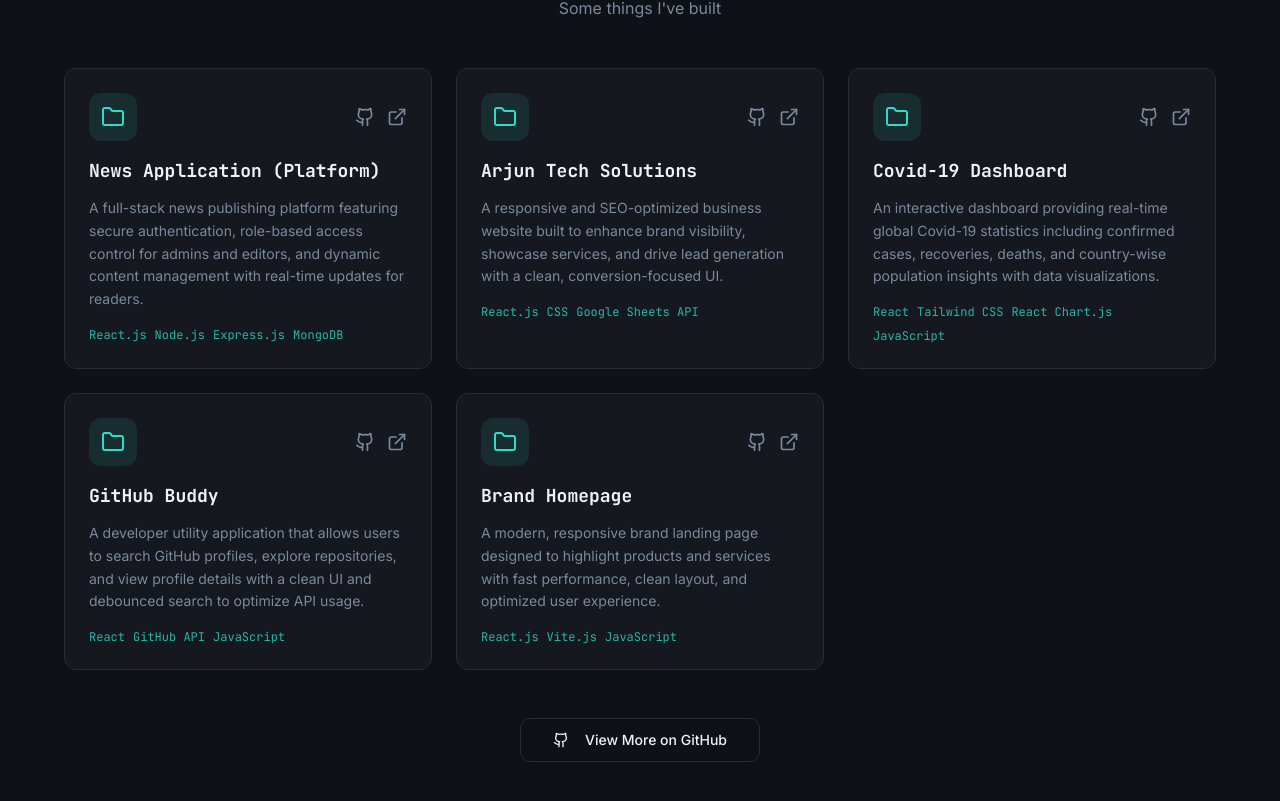
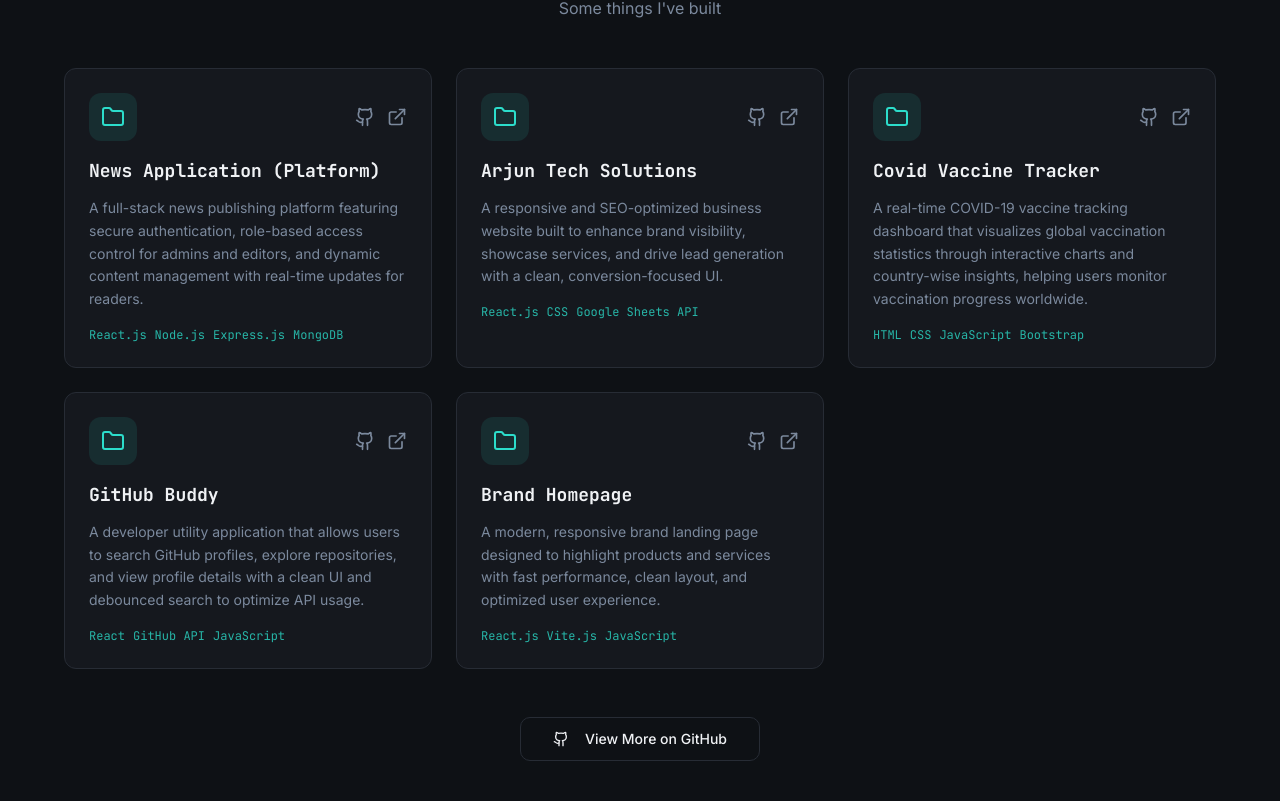
Before and after one commit to ashishmisal23/portfolio, a React (Vite) app: page / in a window 1280 px wide. Shown: the part 4014-4815 px from the top of the page. Built offline with nearby package versions, Linux system fonts and the light colour scheme; no server answers; the HTML template or start-up script is replaced by a standard one.

Commit message:
project updated "Covid Vaccine Tracker"

```diff
--- a/src/data/portfolioData.ts
+++ b/src/data/portfolioData.ts
@@ -126,12 +126,13 @@ export const projects = [
     live: "https://www.arjuntech.in/",
   },
   {
-    title: "Covid-19 Dashboard",
-    description: "An interactive dashboard providing real-time global Covid-19 statistics including confirmed cases, recoveries, deaths, and country-wise population insights with data visualizations.",
-    techStack: ["React", "Tailwind CSS", "React Chart.js", "JavaScript"],
-    github: "https://github.com/ashishmisal23/Covid-Dashboard",
-    live: "https://covid-dashboard-ashishmisal.vercel.app/",
+    title: "Covid Vaccine Tracker",
+    description: "A real-time COVID-19 vaccine tracking dashboard that visualizes global vaccination statistics through interactive charts and country-wise insights, helping users monitor vaccination progress worldwide.",
+    techStack: ["HTML", "CSS", "JavaScript", "Bootstrap"],
+    github: "https://github.com/ashishmisal23/COVID-VACCINE-TRACKER",
+    live: "https://covid-tracker-ashishmisal.vercel.app/",
   },
+
   {
     title: "GitHub Buddy",
     description: "A developer utility application that allows users to search GitHub profiles, explore repositories, and view profile details with a clean UI and debounced search to optimize API usage.",
```
